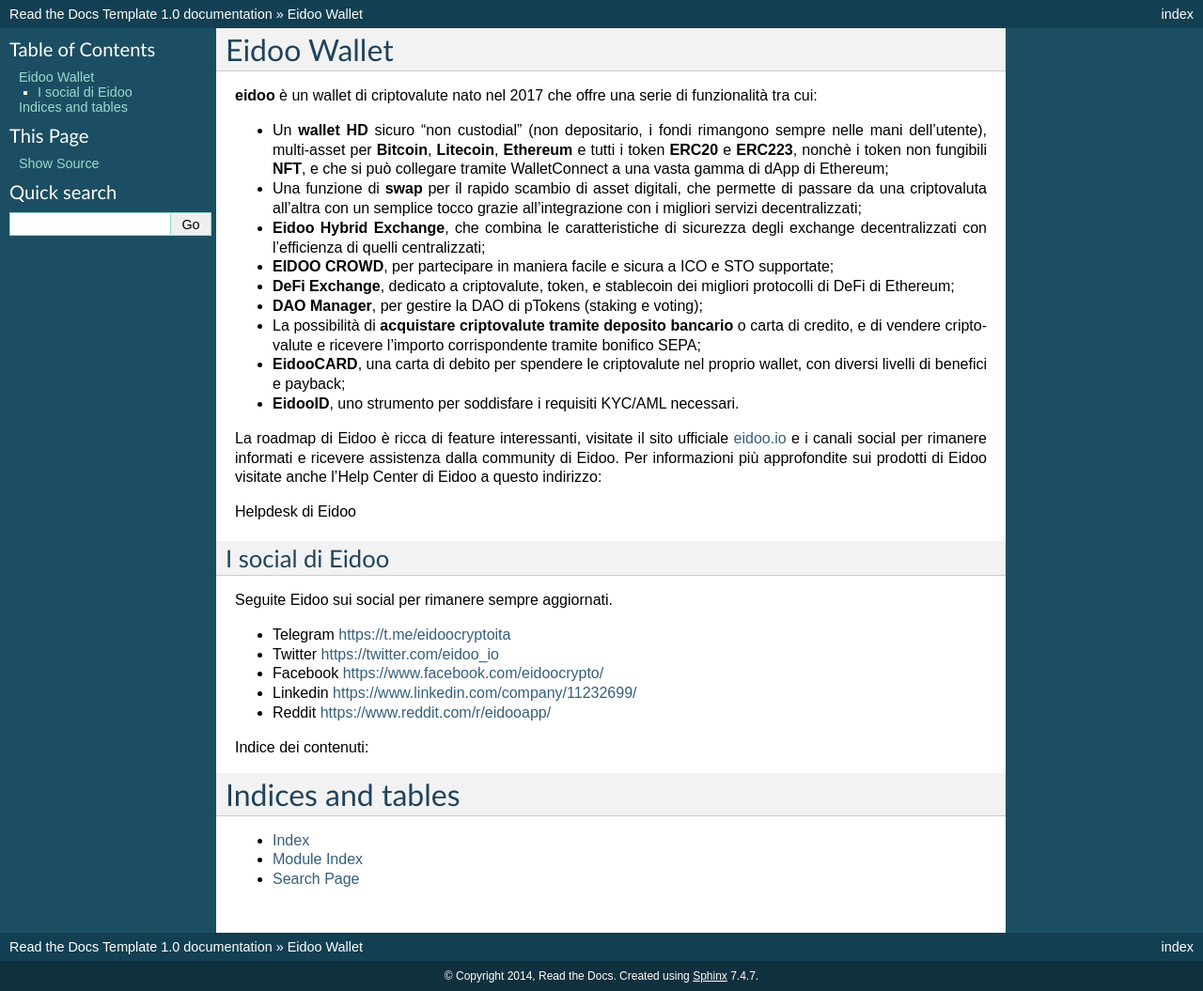
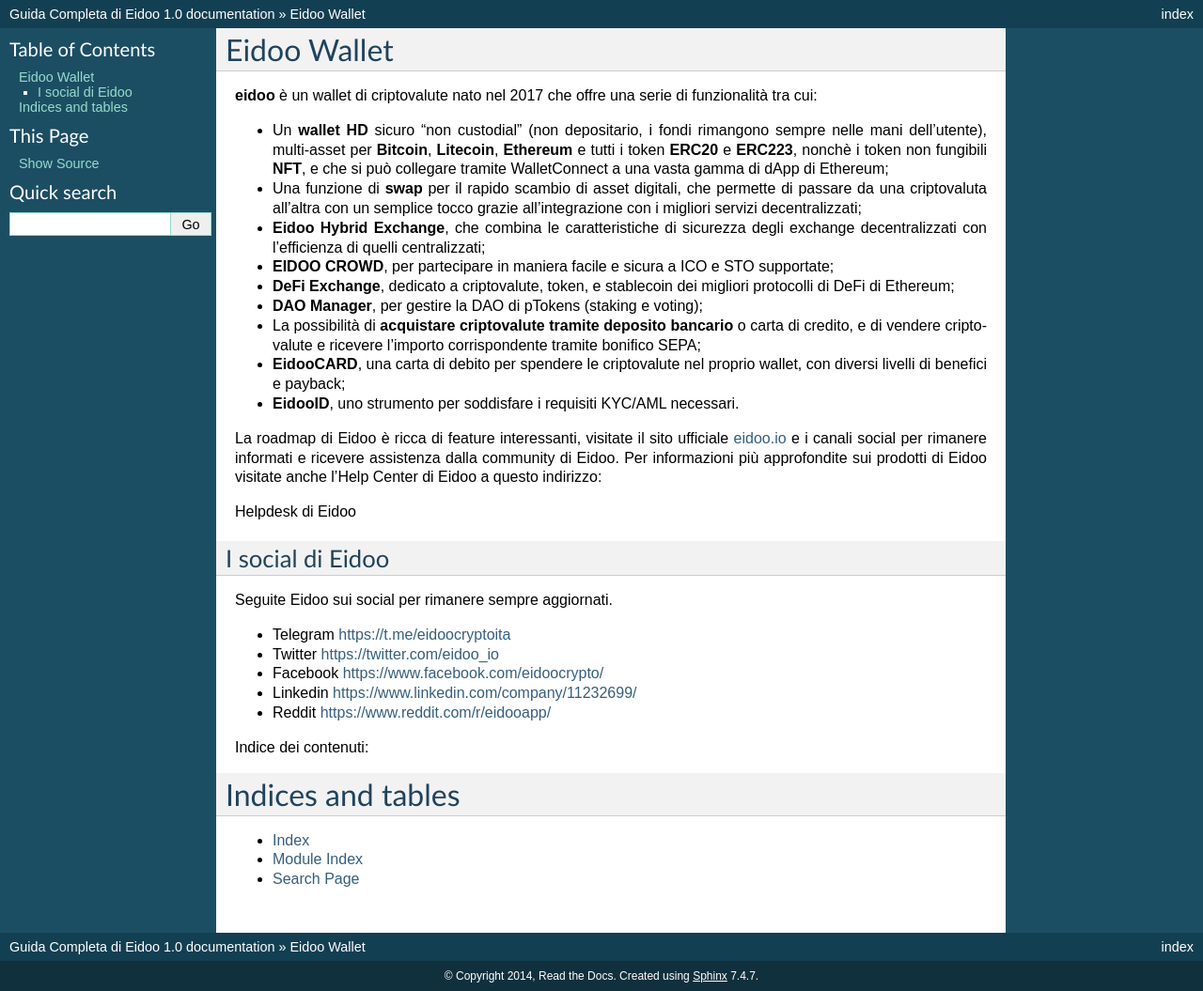
Before and after one commit to bloxster/eidoo, a Sphinx documentation site: the page built from docs/index.rst, in a window 1280 px wide. Shown: the whole page at 94% size. Built offline with Sphinx 7.4.7, drawn with Linux system fonts in a browser that asks for light colours.

Commit message:
Update conf.py

```diff
--- a/docs/conf.py
+++ b/docs/conf.py
@@ -43,7 +43,7 @@
 master_doc = 'index'
 
 # General information about the project.
-project = u'Read the Docs Template'
+project = u'Guida Completa di Eidoo'
 copyright = u'2014, Read the Docs'
 
 # The version info for the project you're documenting, acts as replacement for
```
